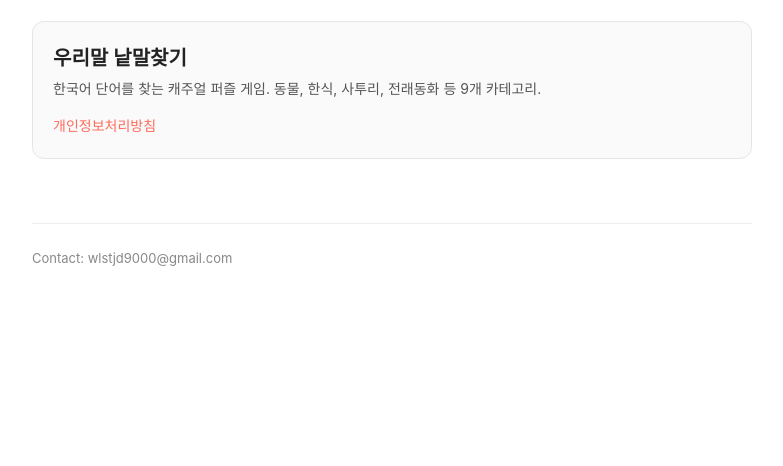
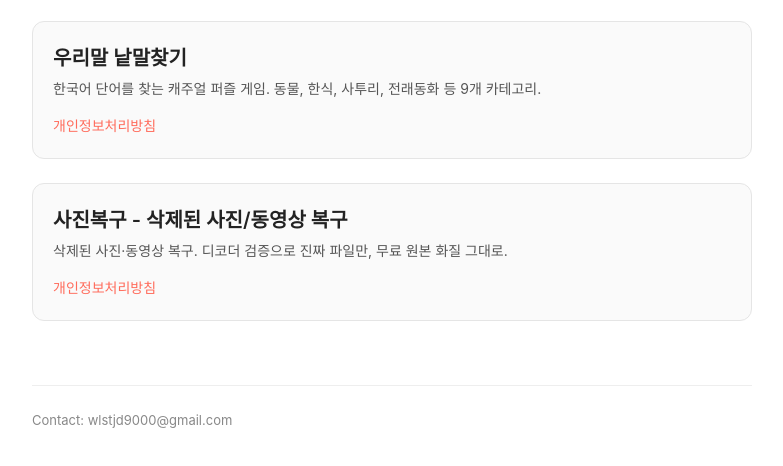
Before and after one commit to ls-jin/ls-jin.github.io, a plain HTML site: page index.html in a window 1280 px wide. Shown: the part 148-614 px from the top of the page, without its empty margins (248-1031 px from the left). Drawn offline with Linux system fonts and the light colour scheme.

Commit message:
Update index.html

```diff
--- a/index.html
+++ b/index.html
@@ -54,6 +54,14 @@
       </div>
     </div>
 
+    <div class="app-card">
+      <p class="app-name">사진복구 - 삭제된 사진/동영상 복구 </p>
+      <p class="app-desc">삭제된 사진·동영상 복구. 디코더 검증으로 진짜 파일만, 무료 원본 화질 그대로.</p>
+      <div class="app-links">
+        <a href="./privacy-policy.html">개인정보처리방침</a>
+      </div>
+    </div>
+
     <footer>
       Contact: wlstjd9000@gmail.com
     </footer>
```
